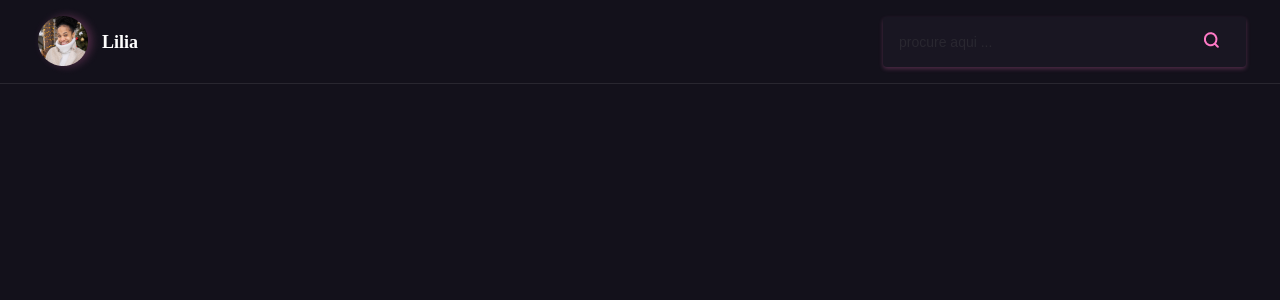
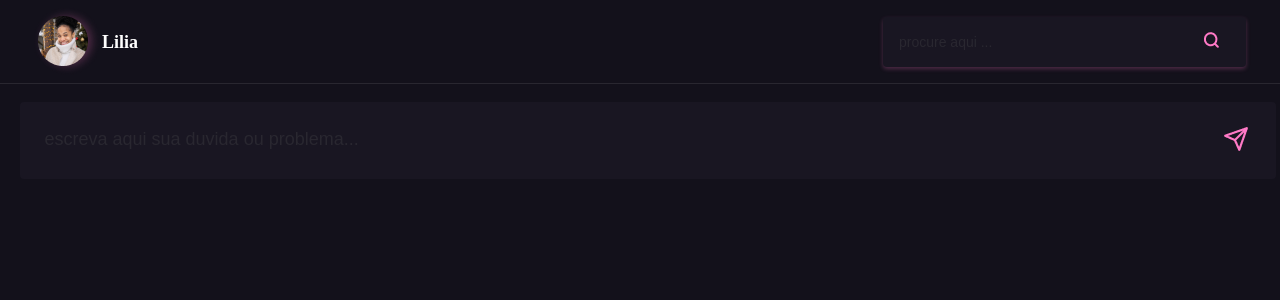
Before and after one commit to israelsilva282/Onboarding-Byte, a Vue app: page /forum in a window 1280 px wide. Shown: the top 300 px of the page. Built offline with nearby package versions, Linux system fonts and the light colour scheme.

Commit message:
feat: Adicionado componente de Input (#2)

```diff
--- /dev/null
+++ b/src/components/MyInput.vue
@@ -0,0 +1,47 @@
+<template>
+  <div>
+    <div class="container">
+      <input
+        type="text"
+        class="mainInput"
+        placeholder="escreva aqui sua duvida ou problema..."
+      />
+      <button class="iconSearch">
+        <img src="../assets/icon-send.png" alt="Ícone de pesquisa" />
+      </button>
+    </div>
+  </div>
+</template>
+<script>
+export default {};
+</script>
+<style scoped>
+.container {
+  display: flex;
+  justify-content: center;
+  padding-top: 18px;
+  padding-bottom: 79px;
+}
+.mainInput {
+  height: 77px;
+  width: 1256px;
+  border-radius: 4px;
+  background: #191622;
+  border: none;
+  padding: 30px 0 30px 25px;
+}
+
+.mainInput::placeholder {
+  font-weight: 500;
+  font-size: 18px;
+  color: #292730;
+}
+.iconSearch {
+  color: #ff79c6;
+  width: 50px;
+  height: 77px;
+  background-color: transparent;
+  border: none;
+  margin-left: -65px;
+}
+</style>
--- a/src/pages/MyStandForum.vue
+++ b/src/pages/MyStandForum.vue
@@ -1,13 +1,16 @@
 <template>
   <div class="container">
     <Header />
+    <Input />
   </div>
 </template>
 <script>
 import Header from "../components/MyHeader.vue";
+import Input from "../components/MyInput.vue";
 export default {
   components: {
     Header,
+    Input,
   },
 };
 </script>
```
Also changed, not shown: src/assets/icon-send.png (added).
